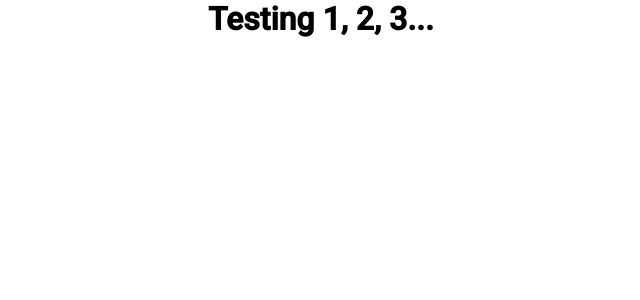
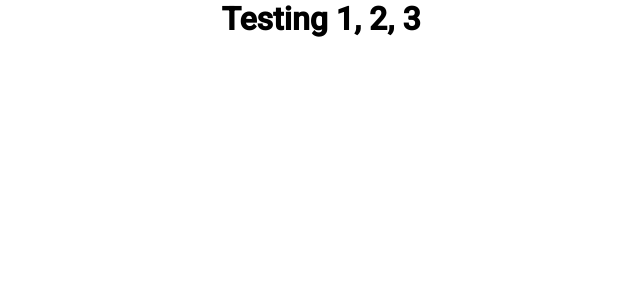
Before and after one commit to mvnulman/react-login-page, a React (Create React App) app: page / in a window 1280 px wide. Shown: the top 300 px of the page, without its empty margins (319-959 px from the left). Built offline with nearby package versions, Linux system fonts and the light colour scheme.

Commit message:
docs: app.test.js deleted

```diff
--- a/src/App.js
+++ b/src/App.js
@@ -1,10 +1,9 @@
-
 import './App.css';
 
 function App() {
   return (
     <div className="App">
-      <h1>Testing 1, 2, 3...</h1>
+      <h1>Testing 1, 2, 3</h1>
     </div>
   );
 }
```
Also changed, not shown: 1 other file (tests, documents, lock files or other folders).
